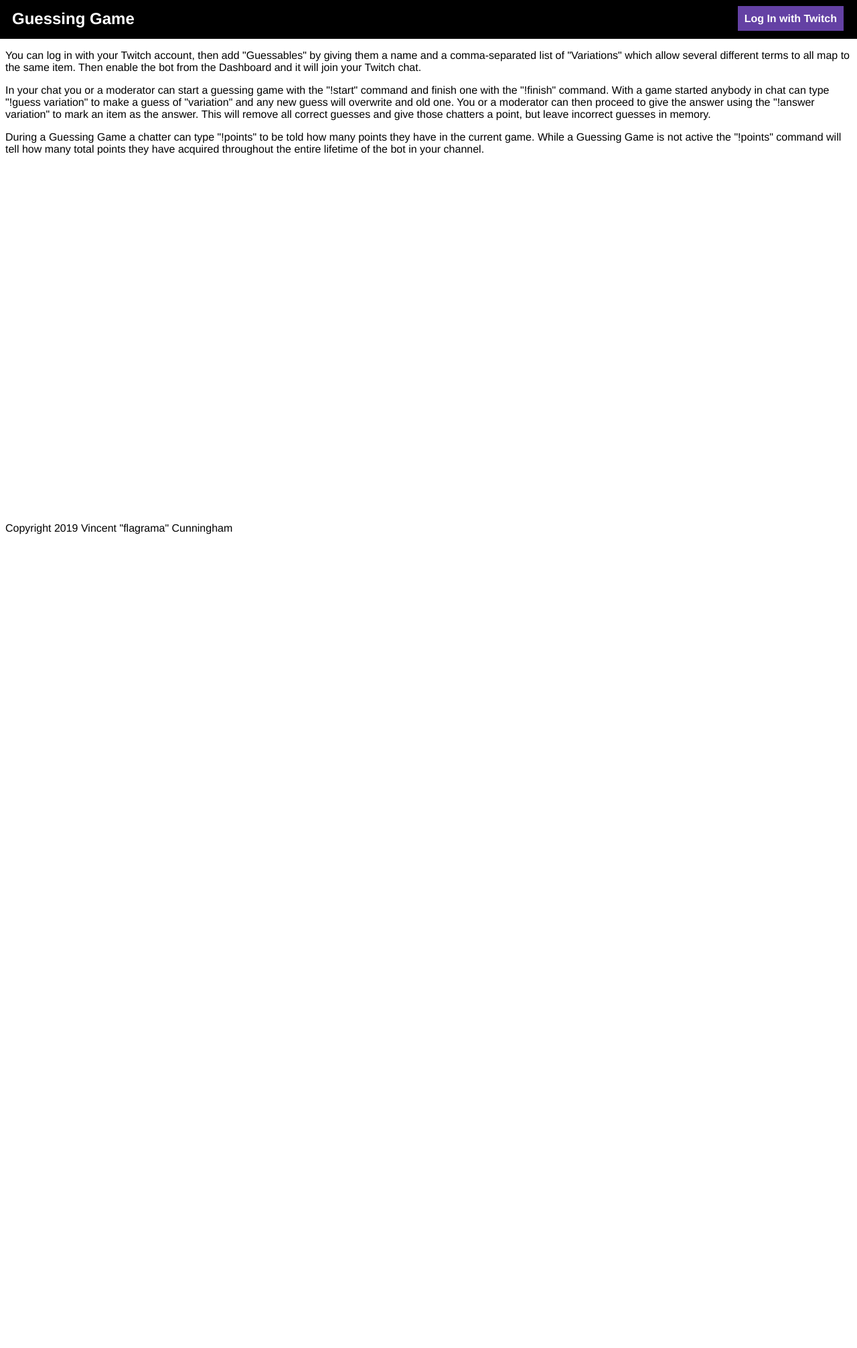
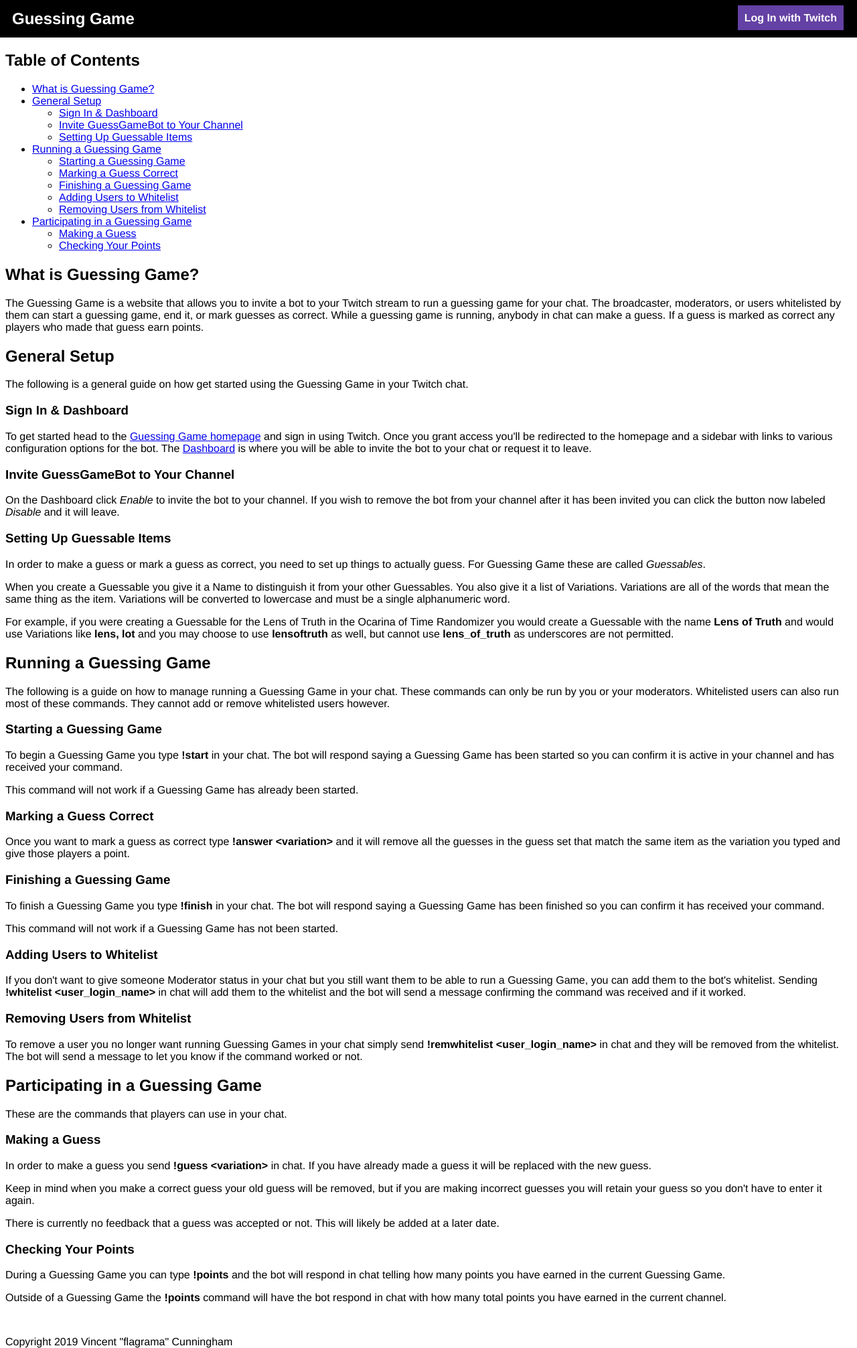
Before and after one commit to flagrama/guessing-game, a Flask app: page /help in a window 1280 px wide. Shown: the whole page at 67% size. Before the commit the page ends 798 px from the top, so only its background shows below. Run offline with Flask 2, Linux system fonts and the light colour scheme.

Commit message:
Update Help; Fix layout height issue
Height of the sidebar should now always be the correct

```diff
--- a/web/static/css/style.css
+++ b/web/static/css/style.css
@@ -141,7 +141,7 @@ main {
 
 @media (min-width: 47.5em) {
     .grid {
-        grid-template-rows: auto 86.2vh auto;
+        grid-template-rows: 3em minmax(calc(100vh - 7em), auto) 1em;
     }
 
     nav#sidebar-nav {
@@ -150,7 +150,7 @@ main {
         grid-column-start: 1;
         grid-column-end: 3;
         margin-right: 10px;
-        margin-bottom: -0.9vh;
+        margin-bottom: -2.5em;
         padding-bottom: 0;
         display: block;
     }
--- a/web/templates/help.html
+++ b/web/templates/help.html
@@ -1,23 +1,146 @@
 {% extends 'base.html' %}
 {% block title %}Help{% endblock %}
 {% block content %}
+<h2>Table of Contents</h2>
+<ul>
+    <li><a href="#what-is-guessing-game">What is Guessing Game?</a></li>
+    <li><a href="#general-setup">General Setup</a></li>
+    <ul>
+        <li><a href="#sign-in-and-dashboard">Sign In & Dashboard</a></li>
+        <li><a href="#invite-guessgamebot-to-your-channel">Invite GuessGameBot to Your Channel</a></li>
+        <li><a href="#setting-up-guessable-items">Setting Up Guessable Items</a></li>
+    </ul>
+    <li><a href="#running-a-guessing-game">Running a Guessing Game</a></li>
+    <ul>
+        <li><a href="#starting-a-guessing-game">Starting a Guessing Game</a></li>
+        <li><a href="#marking-a-guess-correct">Marking a Guess Correct</a></li>
+        <li><a href="#finishing-a-guessing-game">Finishing a Guessing Game</a></li>
+        <li><a href="#adding-users-to-whitelist">Adding Users to Whitelist</a></li>
+        <li><a href="#removing-users-from-whitelist">Removing Users from Whitelist</a></li>
+    </ul>
+    <li><a href="#participating-in-a-guessing-game">Participating in a Guessing Game</a></li>
+    <ul>
+        <li><a href="#making-a-guess">Making a Guess</a></li>
+        <li><a href="#checking-your-points">Checking Your Points</a></li>
+    </ul>
+</ul>
+
+<h2 id="what-is-guessing-game">What is Guessing Game?</h2>
 <p>
-    You can log in with your Twitch account, then add "Guessables" by giving them a name and a comma-separated list of
-    "Variations" which allow several different terms to all map to the same item. Then enable the bot from the Dashboard
-    and it will join your Twitch chat.
+    The Guessing Game is a website that allows you to invite a bot to your Twitch stream to run a guessing game for your
+    chat. The broadcaster, moderators, or users whitelisted by them can start a guessing game, end it, or mark guesses
+    as correct. While a guessing game is running, anybody in chat can make a guess. If a guess is marked as correct any
+    players who made that guess earn points.
 </p>
 
+<h2 id="general-setup">General Setup</h2>
 <p>
-    In your chat you or a moderator can start a guessing game with the "!start" command and finish one with the
-    "!finish" command. With a game started anybody in chat can type "!guess variation" to make a guess of "variation"
-    and any new guess will overwrite and old one. You or a moderator can then proceed to give the answer using the
-    "!answer variation" to mark an item as the answer. This will remove all correct guesses and give those chatters a
-    point, but leave incorrect guesses in memory.
+    The following is a general guide on how get started using the Guessing Game in your Twitch chat.
 </p>
 
+<h3 id="sign-in-and-dashboard">Sign In & Dashboard</h3>
 <p>
-    During a Guessing Game a chatter can type "!points" to be told how many points they have in the current game. While
-    a Guessing Game is not active the "!points" command will tell how many total points they have acquired throughout
-    the entire lifetime of the bot in your channel.
+    To get started head to the <a href="{{ url_for('main.index') }}">Guessing Game homepage</a> and sign in using
+    Twitch. Once you grant access you'll be redirected to the homepage and a sidebar with links to various configuration
+    options for the bot.
+
+    The <a href="{{ url_for('main.dashboard') }}">Dashboard</a> is where you will be able to invite the bot to your chat
+    or request it to leave.
+</p>
+
+<h3 id="invite-guessgamebot-to-your-channel">Invite GuessGameBot to Your Channel</h3>
+<p>
+    On the Dashboard click <em>Enable</em> to invite the bot to your channel. If you wish to remove the bot from your
+    channel after it has been invited you can click the button now labeled <em>Disable</em> and it will leave.
+</p>
+
+<h3 id="setting-up-guessable-items">Setting Up Guessable Items</h3>
+<p>
+    In order to make a guess or mark a guess as correct, you need to set up things to actually guess. For Guessing Game
+    these are called <em>Guessables</em>.
+</p>
+<p>
+    When you create a Guessable you give it a Name to distinguish it from your other Guessables. You also give it a list
+    of Variations. Variations are all of the words that mean the same thing as the item. Variations will be converted to
+    lowercase and must be a single alphanumeric word.
+</p>
+<p>
+    For example, if you were creating a Guessable for the Lens of Truth in the Ocarina of Time Randomizer you would
+    create a Guessable with the name <strong>Lens of Truth</strong> and would use Variations like
+    <strong>lens, lot</strong> and you may choose to use <strong>lensoftruth</strong> as well, but cannot use
+    <strong>lens_of_truth</strong> as underscores are not permitted.
+</p>
+
+<h2 id="running-a-guessing-game">Running a Guessing Game</h2>
+<p>
+    The following is a guide on how to manage running a Guessing Game in your chat. These commands can only be run by
+    you or your moderators. Whitelisted users can also run most of these commands. They cannot add or remove whitelisted
+    users however.
+</p>
+
+<h3 id="starting-a-guessing-game">Starting a Guessing Game</h3>
+<p>
+    To begin a Guessing Game you type <strong>!start</strong> in your chat. The bot will respond saying a Guessing Game
+    has been started so you can confirm it is active in your channel and has received your command.
+</p>
+<p>
+    This command will not work if a Guessing Game has already been started.
+</p>
+
+<h3 id="marking-a-guess-correct">Marking a Guess Correct</h3>
+<p>
+    Once you want to mark a guess as correct type <strong>!answer &lt;variation&gt;</strong> and it will remove all the
+    guesses in the guess set that match the same item as the variation you typed and give those players a point.
+</p>
+
+<h3 id="finishing-a-guessing-game">Finishing a Guessing Game</h3>
+<p>
+    To finish a Guessing Game you type <strong>!finish</strong> in your chat. The bot will respond saying a Guessing
+    Game has been finished so you can confirm it has received your command.
+</p>
+<p>
+    This command will not work if a Guessing Game has not been started.
+</p>
+
+<h3 id="adding-users-to-whitelist">Adding Users to Whitelist</h3>
+<p>
+    If you don't want to give someone Moderator status in your chat but you still want them to be able to run a Guessing
+    Game, you can add them to the bot's whitelist. Sending <strong>!whitelist &lt;user_login_name&gt;</strong> in chat
+    will add them to the whitelist and the bot will send a message confirming the command was received and if it worked.
+</p>
+
+<h3 id="removing-users-from-whitelist">Removing Users from Whitelist</h3>
+<p>
+    To remove a user you no longer want running Guessing Games in your chat simply send
+    <strong>!remwhitelist &lt;user_login_name&gt;</strong> in chat and they will be removed from the whitelist. The bot
+    will send a message to let you know if the command worked or not.
+</p>
+
+<h2 id="participating-in-a-guessing-game">Participating in a Guessing Game</h2>
+<p>
+    These are the commands that players can use in your chat.
+</p>
+
+<h3 id="making-a-guess">Making a Guess</h3>
+<p>
+    In order to make a guess you send <strong>!guess &lt;variation&gt;</strong> in chat. If you have already made a
+    guess it will be replaced with the new guess.
+</p>
+<p>
+    Keep in mind when you make a correct guess your old guess will be removed, but if you are making incorrect guesses
+    you will retain your guess so you don't have to enter it again.
+</p>
+<p>
+    There is currently no feedback that a guess was accepted or not. This will likely be added at a later date.
+</p>
+
+<h3 id="checking-your-points">Checking Your Points</h3>
+<p>
+    During a Guessing Game you can type <strong>!points</strong> and the bot will respond in chat telling how many
+    points you have earned in the current Guessing Game.
+</p>
+<p>
+    Outside of a Guessing Game the <strong>!points</strong> command will have the bot respond in chat with how many
+    total points you have earned in the current channel.
 </p>
 {% endblock %}}
```
